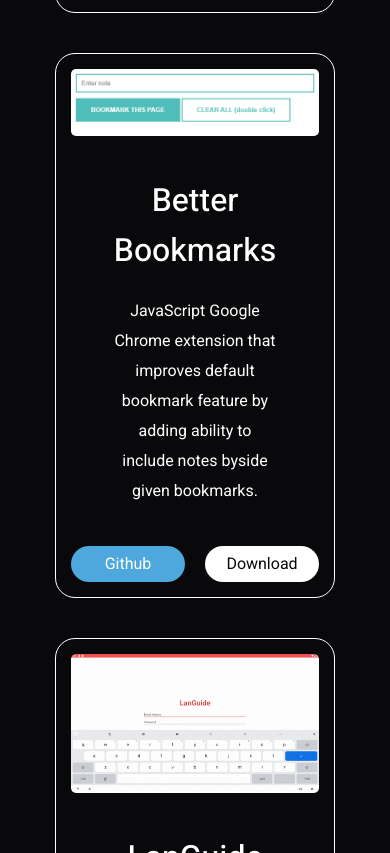
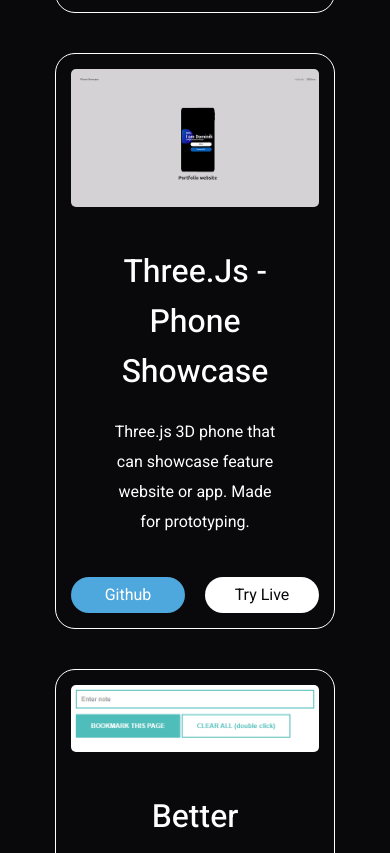
Before and after one commit to DBDoco/Portfolio-website, a plain HTML site: page index.html in a window 390 px wide. Shown: the part 3017-3870 px from the top of the page. Drawn offline with nearby package versions, Linux system fonts and the light colour scheme.

Commit message:
Added project: Three.js - Phone Showcase

```diff
--- a/index.html
+++ b/index.html
@@ -108,6 +108,18 @@
       <div class="project-btn-grp">
         <a class="btn btn-primary btn-projects-1" href="https://github.com/DBDoco/Mages-And-Monsters-Android" target="_blank">Github</a>
         <a class="btn btn-secondary btn-projects-2" href="https://mega.nz/file/9QgmUbJT#LzzSiqbHFPMutcfuBQWWnAYrVar-mHq4frwvCI9Ne40" target="_blank">Download</a>
+      </div>
+    </div>
+
+    <div class="projects-card websites">
+      <img class="project-image" src="./images/phone-showcase.png" alt="app1">
+      <div class="project-content">
+        <h2 class="project-title">Three.js - Phone Showcase</h2>
+        <p class="project-info">Three.js 3D phone that can showcase feature website or app. Made for prototyping.</p>
+      </div>
+      <div class="project-btn-grp">
+        <a class="btn btn-primary btn-projects-1" href="https://github.com/DBDoco/Three.js-Phone-Showcase" target="_blank">Github</a>
+        <a class="btn btn-secondary btn-projects-2" href="https://cozy-pudding-6e03ff.netlify.app" target="_blank">Try Live</a>
       </div>
     </div>
 
```
Also changed, not shown: images/phone-showcase.png (added).
